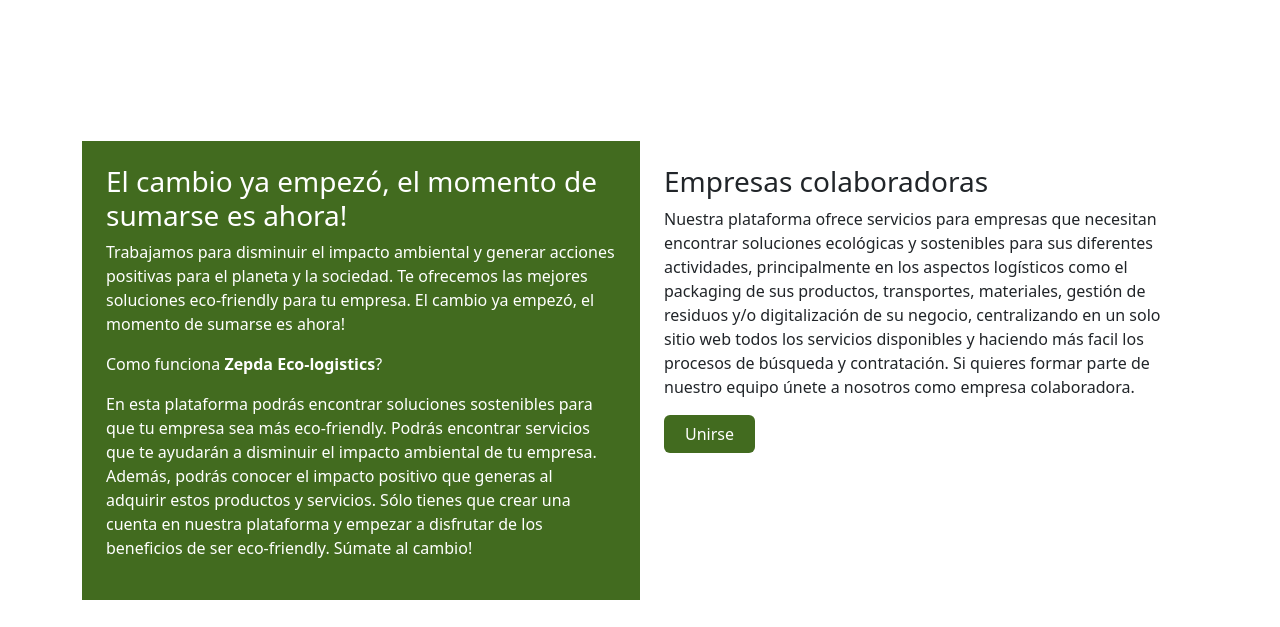
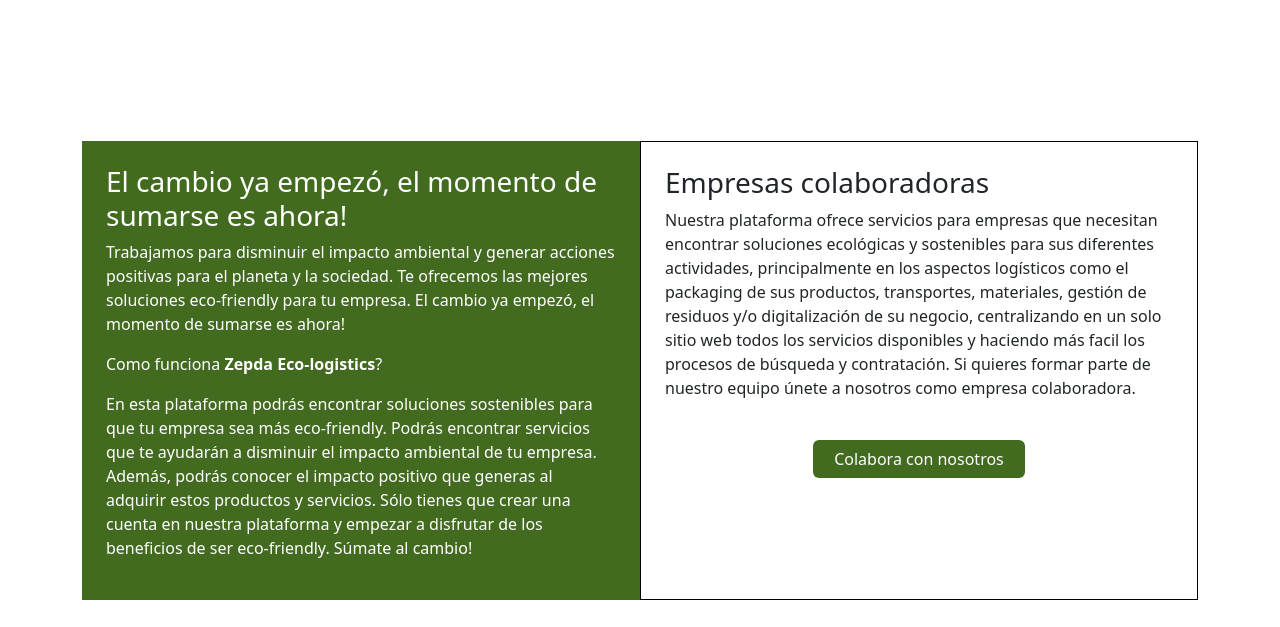
Before and after one commit to 4GeeksAcademy/ZEPDA_eco-logistics_finalProject, a React app: page / in a window 1280 px wide. Shown: the part 479-1106 px from the top of the page. Built offline with nearby package versions, Linux system fonts and the light colour scheme; no server answers.

Commit message:
split home

```diff
--- a/src/front/js/pages/home.js
+++ b/src/front/js/pages/home.js
@@ -17,7 +17,7 @@
 
 		<JumbotronCarousel/>
 		<div className="container mt-4">
-			<div className="d-flex">
+			<div className="d-flex col-12 flex-wrap">
 				<div className="col-12 col-md-6 p-4 sumate">
 			<h3>
 				El cambio ya empezó, el momento de sumarse es ahora!
@@ -49,8 +49,9 @@
 				transportes, materiales, gestión de residuos y/o digitalización de su negocio, centralizando en un solo sitio web
 				todos los servicios disponibles y haciendo más facil los procesos de búsqueda y contratación. Si quieres formar
 				parte de nuestro equipo únete a nosotros como empresa colaboradora.</p>
-				 <p>
-					<Link className="links" to={"/"}> <button className="btn">Unirse</button></Link></p>
+				 <p className="text-center pt-4">
+					<Link className="links" to={"/"}> <button className="btn">Colabora con nosotros</button></Link>
+					</p>
 
 			</div>
 			</div>
--- a/src/front/styles/index.css
+++ b/src/front/styles/index.css
@@ -198,3 +198,6 @@
     padding-right: 20px;
     padding-left: 20px;
   }
+  .empresas-colaboradoras{
+    border: solid 1px #000000;
+  }
```
